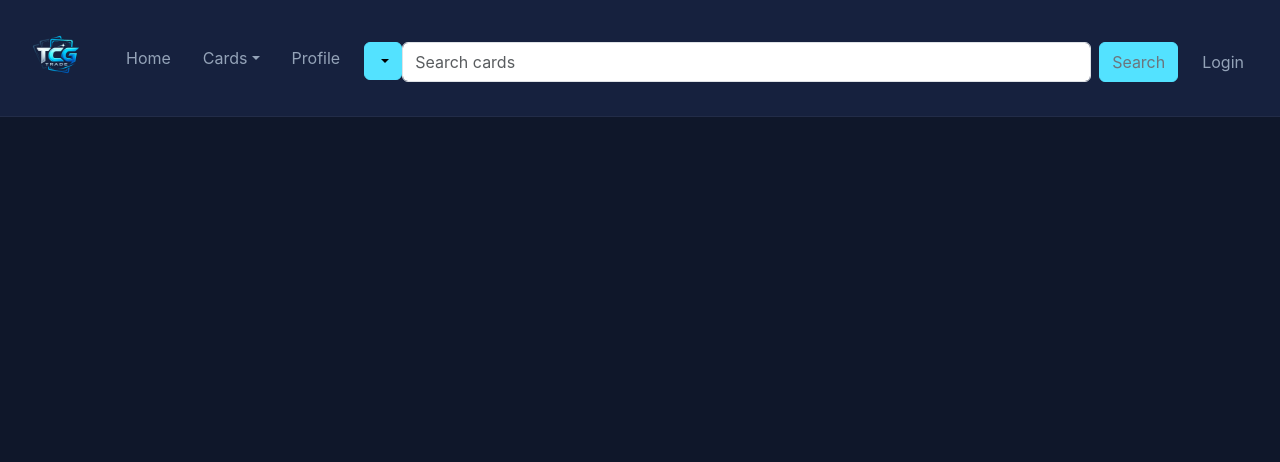
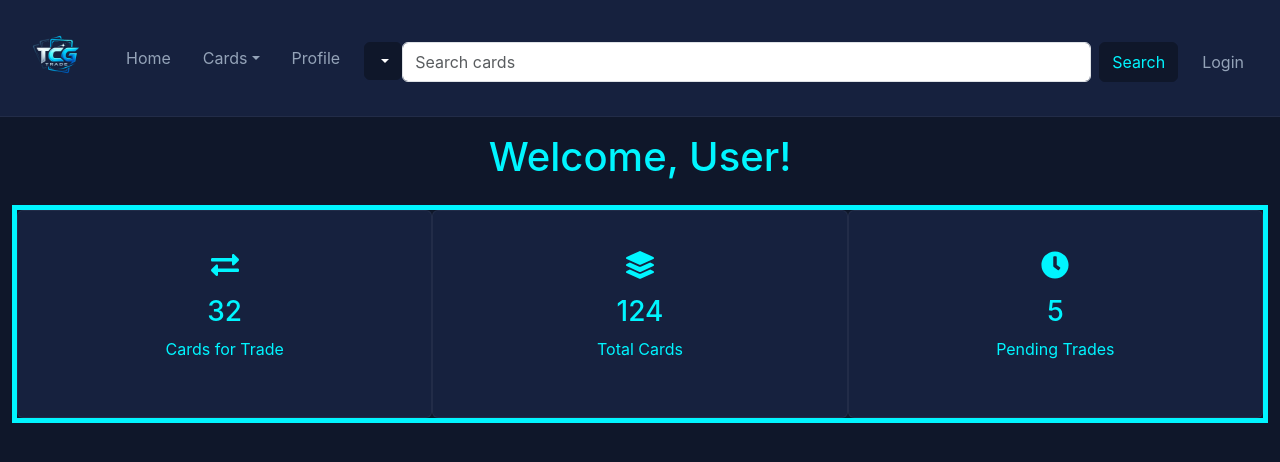
Before and after one commit to AlessioCeccarini94/capstone_tcg_tradeApp_frontend, a React (Vite) app in the folder tcgTradeApp/: page /profile in a window 1280 px wide. Shown: the top 462 px of the page. Built offline with nearby package versions, Linux system fonts and the light colour scheme.

Commit message:
completed header for profile page

```diff
--- a/tcgTradeApp/package.json
+++ b/tcgTradeApp/package.json
@@ -11,9 +11,11 @@
   },
   "dependencies": {
     "bootstrap": "^5.3.8",
+    "bootstrap-icons": "^1.13.1",
     "react": "^18.3.1",
     "react-bootstrap": "^2.10.10",
     "react-dom": "^18.3.1",
+    "react-icons": "^5.5.0",
     "react-router-dom": "^6.30.3",
     "sass": "^1.97.3"
   },
--- a/tcgTradeApp/src/App.jsx
+++ b/tcgTradeApp/src/App.jsx
@@ -1,6 +1,7 @@
 import { Routes, Route } from "react-router-dom"
 import "./App.css"
 import NavbarComponent from "./components/NavbarComponent"
+import ProfileComponent from "./components/ProfileComponent"
 
 function App() {
   return (
@@ -8,6 +9,7 @@ function App() {
       <NavbarComponent />
       <Routes>
         <Route path="/" element={<h1>Home</h1>} />
+        <Route path="/profile" element={<ProfileComponent />} />
       </Routes>
     </>
   )
--- /dev/null
+++ b/tcgTradeApp/src/Styles/_stat-card.scss
@@ -0,0 +1,16 @@
+.stat-card {
+  background-color: $bg-card;
+  border: 1px solid rgba(255, 255, 255, 0.05);
+  text-align: center;
+  padding: 1.5rem;
+  transition: 0.3s;
+
+  &:hover {
+    transform: translateY(-4px);
+    box-shadow: 0 0 15px rgba(0, 212, 255, 0.15);
+  }
+}
+
+.stat-icon {
+  color: $accent-secondary;
+}
--- a/tcgTradeApp/src/Styles/_variables.scss
+++ b/tcgTradeApp/src/Styles/_variables.scss
@@ -1,11 +1,12 @@
 // Background
 $bg-primary: #0f172a;
 $bg-secondary: #1e293b;
+$bg-tertiary: #334155;
 $bg-card: #16213e;
 
 // Accent
-$accent-primary: #53e2ff;
-$accent-secondary: #00a8cc;
+$accent-primary: #0f172a;
+$accent-secondary: #00f5ff;
 $accent-glow: #00f5ff;
 
 // Status
--- a/tcgTradeApp/src/Styles/main.scss
+++ b/tcgTradeApp/src/Styles/main.scss
@@ -1,6 +1,7 @@
 @import "./variables";
 
 $primary: $accent-primary;
+$secondary: $accent-secondary;
 $success: $success;
 $danger: $danger;
 
@@ -16,6 +17,7 @@ $dropdown-link-hover-color: $accent-primary;
 @import "./navbar";
 @import "./buttons";
 @import "./offcanvas";
+@import "./stat-card";
 
 body {
   background-color: $bg-primary;
--- a/tcgTradeApp/src/components/NavbarComponent.jsx
+++ b/tcgTradeApp/src/components/NavbarComponent.jsx
@@ -36,7 +36,9 @@ const NavbarComponent = () => {
           </Offcanvas.Header>
           <Offcanvas.Body className="custom-offcanvas">
             <Nav className="justify-content-end flex-grow-1 pe-3">
-              <Nav.Link href="/">Home</Nav.Link>
+              <Nav.Link as={Link} to="/">
+                Home
+              </Nav.Link>
             </Nav>
             <Nav className="justify-content-end flex-grow-1 pe-3 d-md-none">
               <Nav.Link as={Link} to="/login">
@@ -49,14 +51,18 @@ const NavbarComponent = () => {
                 id="offcanvasNavbarDropdown"
                 className="offcanvas-dropdown"
               >
-                <NavDropdown.Item href="/collection">
+                <NavDropdown.Item as={Link} to="/collection">
                   My Collection
                 </NavDropdown.Item>
-                <NavDropdown.Item href="/trades">Trades</NavDropdown.Item>
+                <NavDropdown.Item as={Link} to="/trades">
+                  Trades
+                </NavDropdown.Item>
               </NavDropdown>
             </Nav>
             <Nav className="justify-content-end flex-grow-1 pe-3">
-              <Nav.Link href="/login">Profile</Nav.Link>
+              <Nav.Link as={Link} to="/profile">
+                Profile
+              </Nav.Link>
             </Nav>
           </Offcanvas.Body>
         </Navbar.Offcanvas>
--- /dev/null
+++ b/tcgTradeApp/src/components/ProfileComponent.jsx
@@ -0,0 +1,10 @@
+import ProfileHeader from "./ProfileComponentHeader"
+
+const Profile = () => {
+  return (
+    <>
+      <ProfileHeader />
+    </>
+  )
+}
+export default Profile
--- /dev/null
+++ b/tcgTradeApp/src/components/ProfileComponentHeader.jsx
@@ -0,0 +1,44 @@
+import Card from "react-bootstrap/Card"
+import { Container, Row, Col } from "react-bootstrap"
+import { FaLayerGroup, FaExchangeAlt, FaClock } from "react-icons/fa"
+
+const ProfileHeader = () => {
+  return (
+    <>
+      <h1 className="text-center mb-4">Welcome, User!</h1>
+      <Container fluid className="d-flex justify-content-center">
+        <Row className="w-100 border border-5 border-secondary h-75">
+          <Col md={4} className="p-0 h-100">
+            <Card className=" stat-card">
+              <Card.Body className="flex-grow-1">
+                <FaExchangeAlt size={28} className="stat-icon" />
+                <h3 className="mt-3 text-secondary">32</h3>
+                <p className="text-secondary">Cards for Trade</p>
+              </Card.Body>
+            </Card>
+          </Col>
+          <Col md={4} className="p-0">
+            <Card className="stat-card">
+              <Card.Body>
+                <FaLayerGroup size={28} className="stat-icon" />
+                <h3 className="mt-3 text-secondary">124</h3>
+                <p className="text-secondary">Total Cards</p>
+              </Card.Body>
+            </Card>
+          </Col>
+          <Col md={4} className="p-0">
+            <Card className="stat-card">
+              <Card.Body>
+                <FaClock size={28} className="stat-icon" />
+                <h3 className="mt-3 text-secondary">5</h3>
+                <p className="text-secondary">Pending Trades</p>
+              </Card.Body>
+            </Card>
+          </Col>
+        </Row>
+      </Container>
+    </>
+  )
+}
+
+export default ProfileHeader
```
Also changed, not shown: 1 other file (tests, documents, lock files or other folders).
